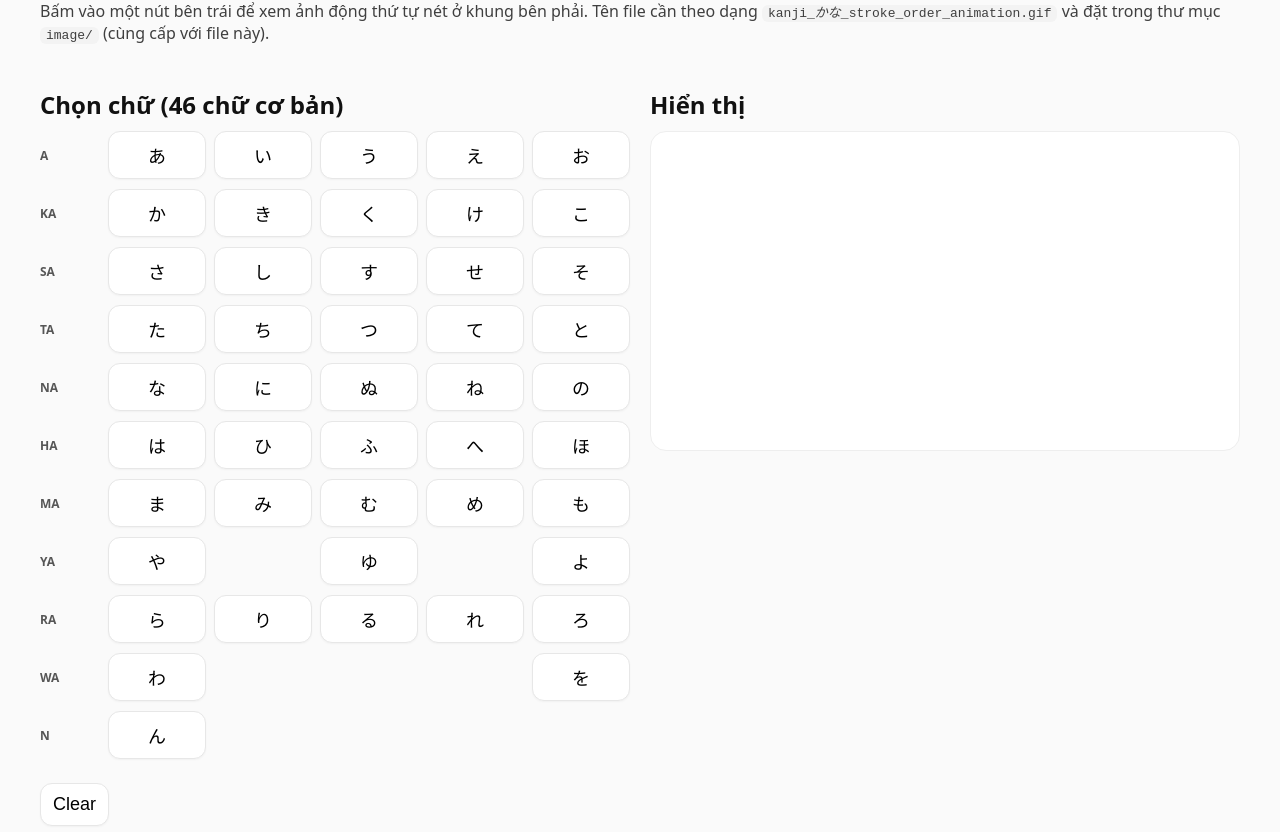
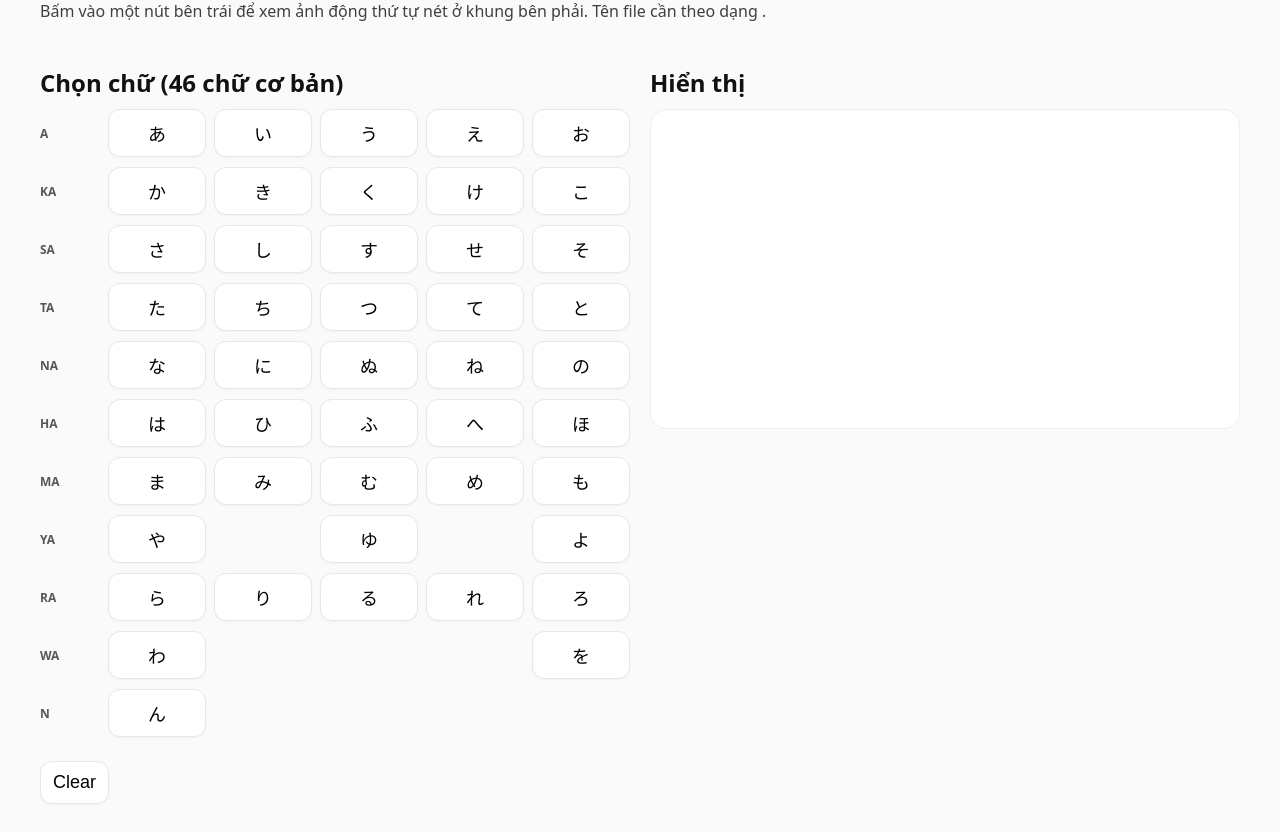
Before and after one commit to hanhdoan25/japanese, a plain HTML site: page index.html in a window 1280 px wide. Shown: the part 79-911 px from the top of the page. Drawn offline with Linux system fonts and the light colour scheme.

Commit message:
Update index.html

```diff
--- a/index.html
+++ b/index.html
@@ -41,7 +41,8 @@
 <body>
   <main>
     <h1>Bảng chữ cái Hiragana</h1>
-    <p class="lead">Bấm vào một nút bên trái để xem ảnh động thứ tự nét ở khung bên phải. Tên file cần theo dạng <code>kanji_<em>かな</em>_stroke_order_animation.gif</code> và đặt trong thư mục <code>image/</code> (cùng cấp với file này).</p>
+    <p class="lead">Bấm vào một nút bên trái để xem ảnh động thứ tự nét ở khung bên phải. Tên file cần theo dạng
+      .</p>
 
     <section class="layout">
       <!-- Cột 1: 46 nút (tỉ lệ 2) -->
```
